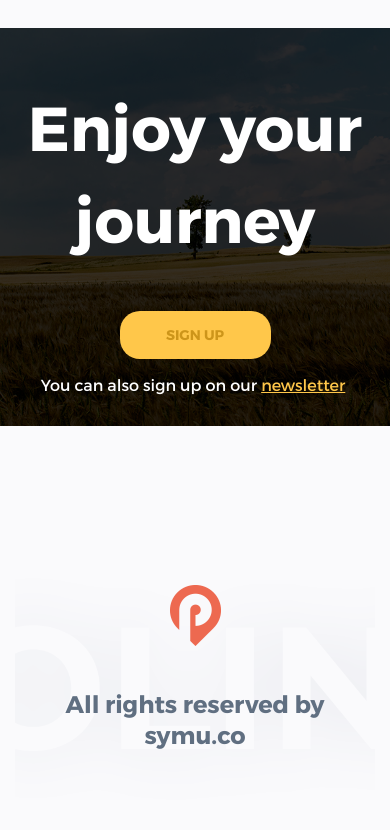
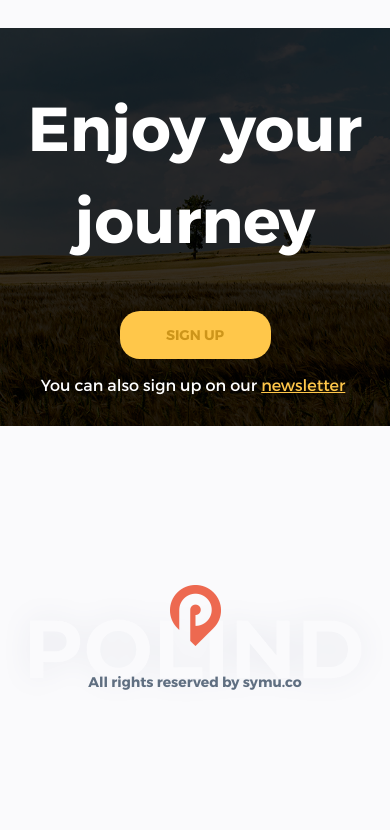
Before and after one commit to SA-Masih/-polind, a plain HTML site: page index.html in a window 390 px wide. Shown: the part 7117-7947 px from the top of the page. Drawn offline with Linux system fonts and the light colour scheme.

Commit message:
sup guys hope you are fine

```diff
--- a/Polind-assets/errors.txt
+++ b/Polind-assets/errors.txt
@@ -1 +1 @@
-[2018-11-14 21:18:04] layer "All rights reserved by symu.co": Unsupported extension: co
+[2018-11-14 23:19:11] layer "All rights reserved by symu.co": Unsupported extension: co
--- a/scss/footer.scss
+++ b/scss/footer.scss
@@ -14,3 +14,28 @@
         font-size: 24px;
     }
 }
+@media screen and (max-width:600px) {
+    .footer {
+        background-image: url('../Polind-assets/POLIND.png');
+        background-position: center;
+        background-size: 100%;
+        background-repeat: no-repeat;
+        &__box {
+            background: none;
+        }
+        &__h5 {
+            color: #606f81;
+            font-family: 'montserratbold';
+            font-size: 24px;
+        }
+    }
+}
+@media screen and (max-width:500px) {
+    .footer {
+        &__h5 {
+            color: #606f81;
+            font-family: 'montserratbold';
+            font-size: 14px;
+        }
+    }
+}
```
Also changed, not shown: css/style.css.
